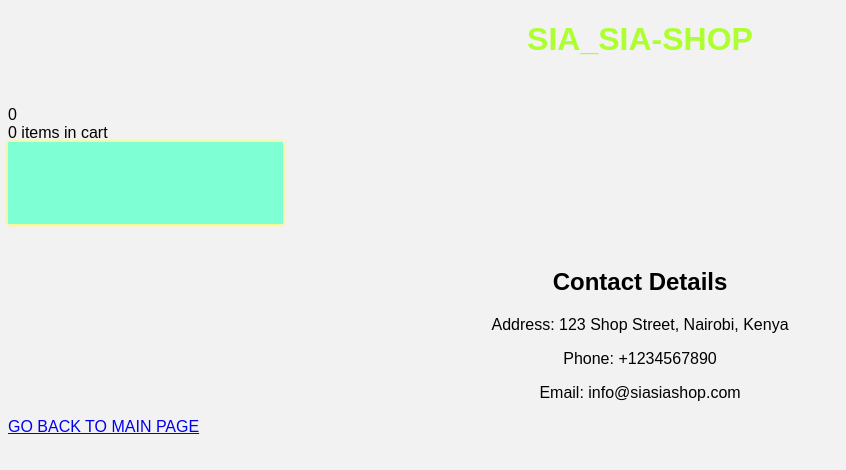
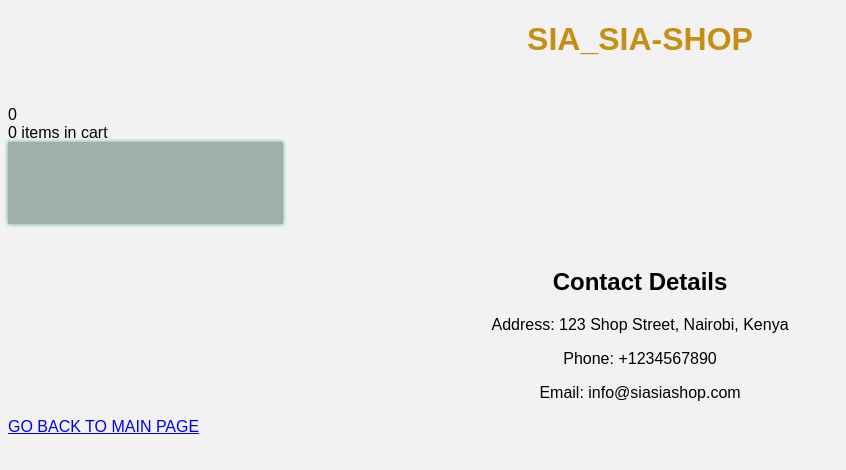
Before and after one commit to annndiga/My-first-project, a plain HTML site: page src/index.html in a window 1280 px wide. Shown: the whole page, without its empty margins (0-846 px from the left). Drawn offline with Linux system fonts and the light colour scheme; no server answers.

Commit message:
SIA_SIA-SHOP

```diff
--- a/src/styles.css
+++ b/src/styles.css
@@ -6,7 +6,7 @@ body {
 }
 
 .heading {
-  color: greenyellow;
+  color: rgb(199, 142, 20);
   text-align: center;
   margin-bottom: 3rem;
   font-family: fantasy;
@@ -22,11 +22,11 @@ body {
 .card {
   flex: 0 0 calc(23% - 1em);
   margin-bottom: 1.5rem;
-  box-shadow: 0 0 4px yellow;
+  box-shadow: 0 0 4px rgb(80, 160, 160);
   padding: 1.5em;
   text-align: center ;
   box-sizing: border-box;
-  background-color: aquamarine;
+  background-color: rgb(160, 175, 170);
 }
 
 .card img {
@@ -41,7 +41,7 @@ body {
 .card .title {
   font-weight: bold;
   margin-bottom: 5px;
-  color:aqua
+  color:rgb(14, 11, 7)
 }
 
 .card .price {
```
